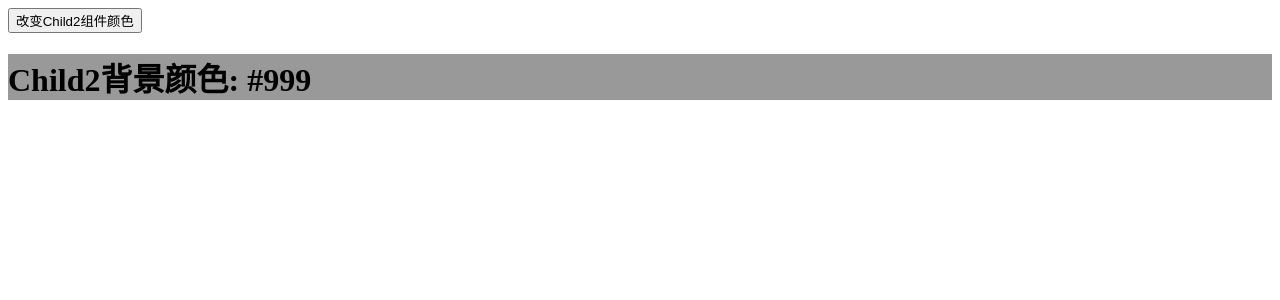
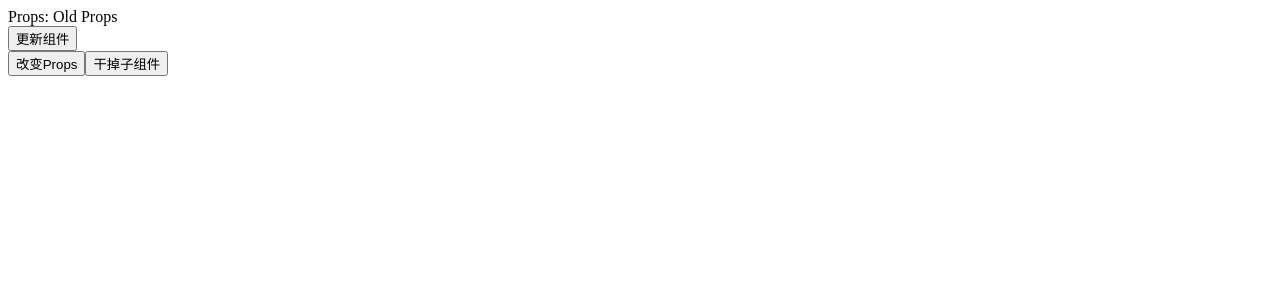
Before and after one commit to LucianoKlein/react-backend-mgmtsystem, a Vue app: page / in a window 1280 px wide. Shown: the top 300 px of the page. Built offline with nearby package versions, Linux system fonts and the light colour scheme.

Commit message:
lifecycle

```diff
--- a/package.json
+++ b/package.json
@@ -17,6 +17,7 @@
     "sass-loader": "6.0.6",
     "style-loader": "0.19.1",
     "url-loader": "0.6.2",
+    "vue": "^2.5.16",
     "webpack": "3.10.0",
     "webpack-dev-server": "2.9.7"
   },
--- a/src/app.jsx
+++ b/src/app.jsx
@@ -1,69 +1,85 @@
 import React from 'react';
 import ReactDOM from 'react-dom';
 
-class Child1 extends React.Component {
-    constructor(props) {
-        super(props);
-    }
-    handleClick(e) {
-        this.props.onChild2BgColorChange('red');
-    }
-
-    render() {
-        return (
-            <div>
-                <button onClick={(e) => {this.handleClick(e)}}>改变Child2组件颜色</button>
-            </div>
-        );
-    }
-}
-
-class Child2 extends React.Component {
-    constructor(props) {
-        super(props);
-    }
-
-    render() {
-        return (
-            <div style={{background: this.props.bgColor}}>
-                <h1>Child2背景颜色: {this.props.bgColor}</h1>
-            </div>
-        );
-    }
-}
-
-class Father extends React.Component {
+class Son extends React.Component {
     constructor(props) {
         super(props);
         this.state = {
-            child2BgColor: "#999"
-        }
+            data: 'Old Props'
+        };
+        console.log('初始化数据，constructor');
     }
-    changeChild2BgColor(color) {
-        this.setState({
-            child2BgColor: color
-        })
+    handleClick() {
+        console.log('更新父组件数据');
+
     }
-    render(props) {
+    componentWillMount() {
+        console.log('componentWillMount');
+    }
+    componentDidMount() {
+        console.log('componentDidMount');
+    }
+    componentWillUnmount() {
+        console.log('componentWillUnmount');
+    }
+    componentWillReceiveProps() {
+        console.log('componentWillReceiveProps');
+    }
+    shouldComponentUpdate() {
+        console.log('shouldComponentUpdate');
+        return true;
+    }
+    componentWillUpdate() {
+        console.log('componentWillUpdate');
+    }
+    componentDidUpdate() {
+        console.log('componentDidUpdate');
+    }
+    render() {
+        console.log('render');
         return (
             <div>
-                <Child1 onChild2BgColorChange={(color) => {this.changeChild2BgColor(color)}}/>
-                <Child2 bgColor={this.state.child2BgColor}/>
+                <div>Props: {this.props.data}</div>
+                <button onClick={() => { this.handleClick() }}>更新组件</button>
             </div>
         )
     }
 }
 
-class App extends React.Component {
+class App2 extends React.Component {
+    constructor(props) {
+        super(props);
+        this.state = {
+            data: 'Old Props',
+            hasChild: true
+        }
+        console.log('初始化数据', 'constructor');
+    }
+    onPropsChange() {
+       console.log("父组件的onPropsChange调用了");
+       this.setState({
+            data: 'New New Props'
+       })
+    }
+    onDestroyChild() {
+        console.log('干掉子组件');
+        this.setState({
+            hasChild: false
+        })
+    }
     render() {
         return (
-            <div>
-                <Father/>
-            </div>
-        );
+        <div>
+            {
+                this.state.hasChild ? <Son data = {this.state.data}></Son> : null
+            }
+            <button onClick={() => { this.onPropsChange() }}>改变Props</button>
+            <button onClick={() => { this.onDestroyChild() }}>干掉子组件</button>
+        </div>) ;
     }
 }
+
 ReactDOM.render(
-    <App/>,
+    <App2/>,
     document.getElementById("app")
 )
--- /dev/null
+++ b/src/test.js
@@ -0,0 +1,2 @@
+import Vue from 'vue'
+console.log(Vue);
```
Also changed, not shown: 1 other file (tests, documents, lock files or other folders).
